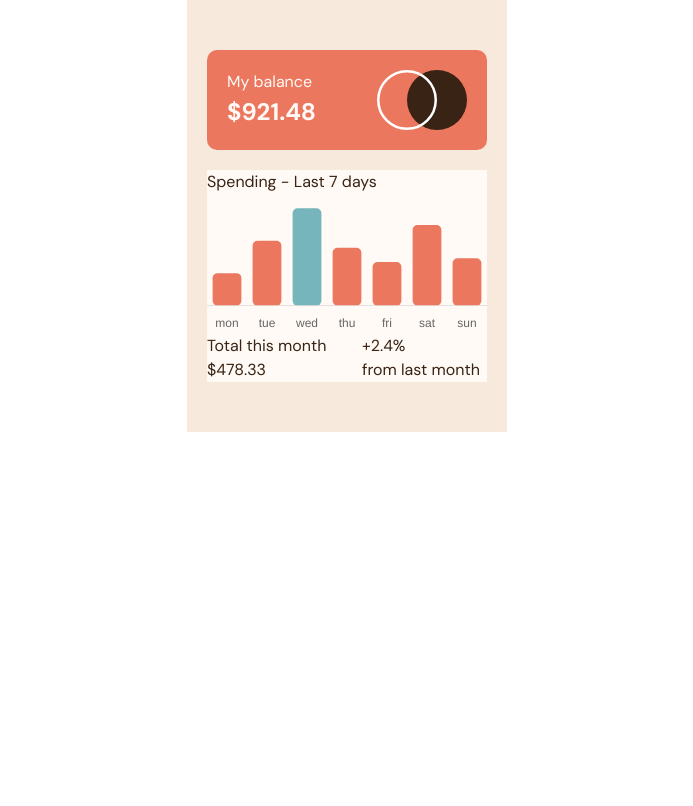
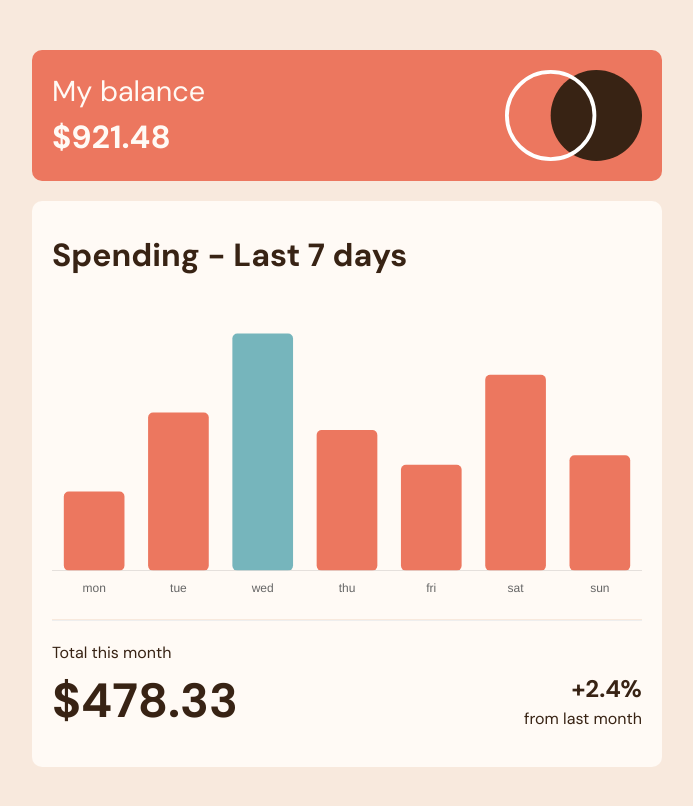
Before and after one commit to francobwogo/expenses_chart, a website built with Vite: page index.html in a window 1280 px wide. Shown: the whole page, without its empty margins (293-986 px from the left). Built offline with nearby package versions, Linux system fonts and the light colour scheme.

Commit message:
updated css and javascript

```diff
--- a/index.html
+++ b/index.html
@@ -1,5 +1,6 @@
 <!doctype html>
 <html lang="en">
+
 <head>
   <meta charset="UTF-8" />
   <link rel="icon" type="image/png" href="./images/favicon-32x32.png" />
@@ -9,8 +10,10 @@
   <script src="https://cdn.jsdelivr.net/npm/chart.js"></script>
   <link rel="preconnect" href="https://fonts.googleapis.com">
   <link rel="preconnect" href="https://fonts.gstatic.com" crossorigin>
-    <link href="https://fonts.googleapis.com/css2?family=DM+Sans:opsz,wght@9..40,400;9..40,700&display=swap" rel="stylesheet">
+  <link href="https://fonts.googleapis.com/css2?family=DM+Sans:opsz,wght@9..40,400;9..40,700&display=swap"
+    rel="stylesheet">
 </head>
+
 <body>
   <main>
     <div class="container">
@@ -24,20 +27,21 @@
         </div>
       </div>
       <div class="spending">
-          <div>Spending - Last 7 days</div>
+        <div class="duration">Spending - Last 7 days</div>
         <div class="data">
           <div class="canvas">
             <canvas id="myChart"></canvas>
           </div>
         </div>
-          <div class="amt-spent">
+        <div class="s-line"><hr></div>
         <div>
           <div>Total this month</div>
-              <div>$478.33</div>
         </div>
-            <div>
-              <div>+2.4%</div>
-              <div>from last month</div>
+        <div class="amt-spent">
+          <div class="amt-month">$478.33</div>
+          <div class="percentage">
+            <div class="percentage-amt">+2.4%</div>
+            <div class="percentage-period">from last month</div>
           </div>
         </div>
       </div>
@@ -45,4 +49,5 @@
   </main>
   <script type="module" src="./script.js"></script>
 </body>
+
 </html>
--- a/script.js
+++ b/script.js
@@ -37,6 +37,7 @@ const chart = new Chart(ctx, {
     datasets: [{
       label: 'Amount',
       data: data.map(item => item.amount),
+      window: 350,
       backgroundColor: [
         'hsl(10, 79%, 65%)',
         'hsl(10, 79%, 65%)',
@@ -71,6 +72,7 @@ const chart = new Chart(ctx, {
   },
   options: {
     responsive: true,
+    maintainAspectRatio: false,
     plugins: {
       legend: {
         display: false
--- a/style.css
+++ b/style.css
@@ -15,14 +15,14 @@
   --fw-bold: 700;
   --fw-regular: 400;
 
-  --fs-800: 2.5rem;
-  --fs-700: 2rem;
-  --fs-600: 1.5rem;
+  --fs-800: 2rem;
+  --fs-700: 1.5rem;
+  --fs-600: 1.2rem;
   --fs-500: 1rem;
-  --fs-400: .9rem;
+  --fs-400: 1rem;
   --fs-300: .75rem;
 
-  --fs-body: var(--fs-500);
+  --fs-body: var(--fs-300);
 
 }
 
@@ -56,6 +56,8 @@ body {
   text-rendering: optimizeSpeed;
   line-height: 1.5;
   font-family: var(--ff-body);
+  font-size: var(--fs-body);
+  background-color: var(--clr-neutral-300);
 }
 
 /* A elements that don't have a class get default styles */
@@ -95,15 +97,26 @@ main {
 div {
   width: 100%;
 }
+
 .container {
   display: flex;
   flex-direction: column;
   align-items: center;
   justify-content: center;
   background-color: var(--clr-neutral-300);
-  padding: 50px 20px;
+  padding: 50px 10px;
   gap: 20px;
-  width: 320px;
+  width: 350px;
+}
+
+.canvas {
+  padding-top: 20px;
+  height: 250px;
+}
+
+.duration {
+  font-size: var(--fs-600);
+  font-weight: var(--fw-bold);
 }
 
 .bal {
@@ -118,10 +131,36 @@ div {
 #amt {
   font-size: var(--fs-500);
 }
+
 .amt {
   font-size: var(--fs-600);
   font-weight: var(--fw-bold);
 }
+
+.amt-spent {
+  display: flex;
+  flex-direction: row;
+  align-items: center;
+  gap: 30px;
+}
+
+.amt-month {
+  font-size: var(--fs-700);
+  font-weight: var(--fw-bold);
+}
+
+.percentage-amt {
+  font-size: var(--fs-400);
+  display: flex;
+  justify-content: end;
+  font-weight: var(--fw-bold);
+}
+
+.percentage-period {
+  display: flex;
+  justify-content: end;
+}
+
 .img {
   display: flex;
   justify-content: end;
@@ -132,6 +171,19 @@ div {
   flex-direction: column;
   background-color: var(--clr-neutral-400);
   color: var(--clr-neutral-100);
+  padding: 30px 20px;
+  border-radius: 10px;
+}
+
+.s-line {
+  padding: 20px 0;
+}
+
+.s-line>hr {
+  background-color: var(--clr-neutral-300);
+  border-top: .5px solid var(--clr-neutral-300);
+  border-left: 0;
+  border-right: 0;
 }
 
 .days {
@@ -141,8 +193,59 @@ div {
   font-size: var(--fs-300);
 }
 
-.amt-spent {
-  display: flex;
-  flex-direction: row;
-  gap: 30px;
+/* Extra small (XS) - Small (S) */
+@media (min-width: 400px) and (max-width: 720px) {
+  :root {
+    --fs-800: 2.5rem;
+    --fs-700: 2rem;
+    --fs-600: 1.5rem;
+    --fs-500: 1.2rem;
+    --fs-400: 1rem;
+    --fs-300: .8rem;
+  }
+
+  .container {
+    width: 425px;
+  }
 }
+
+/* Extra small (XS) - Large (L) */
+@media (min-width: 721px) and (max-width: 850px) {
+  :root {
+    --fs-800: 3.0rem;
+    --fs-700: 2.5rem;
+    --fs-600: 1.8rem;
+    --fs-500: 1.5rem;
+    --fs-400: 1.2rem;
+    --fs-300: 1rem;
+  }
+
+  .canvas {
+    height: 280px;
+  }
+
+  .container {
+    width: 500px;
+  }
+}
+
+/* Large (L)
+Extra Large (L) */
+@media (min-width: 851px) {
+  :root {
+    --fs-800: 3.5rem;
+    --fs-700: 3.0rem;
+    --fs-600: 2rem;
+    --fs-500: 1.8rem;
+    --fs-400: 1.5rem;
+    --fs-300: 1rem;
+  }
+
+  .canvas {
+    height: 320px;
+  }
+
+  .container {
+    width: 650px;
+  }
+}
```
Lines whose indentation alone changed are shown as unchanged.
